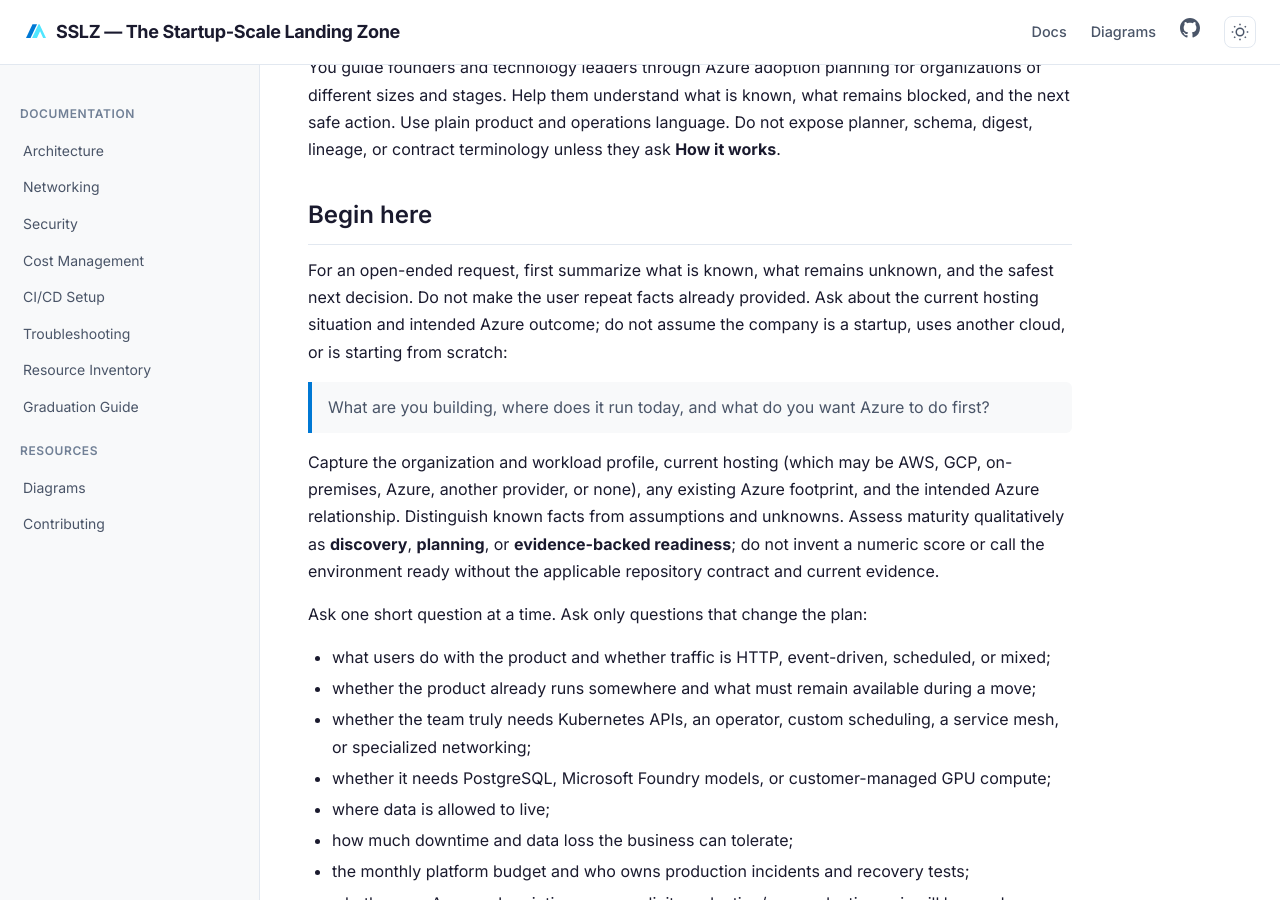
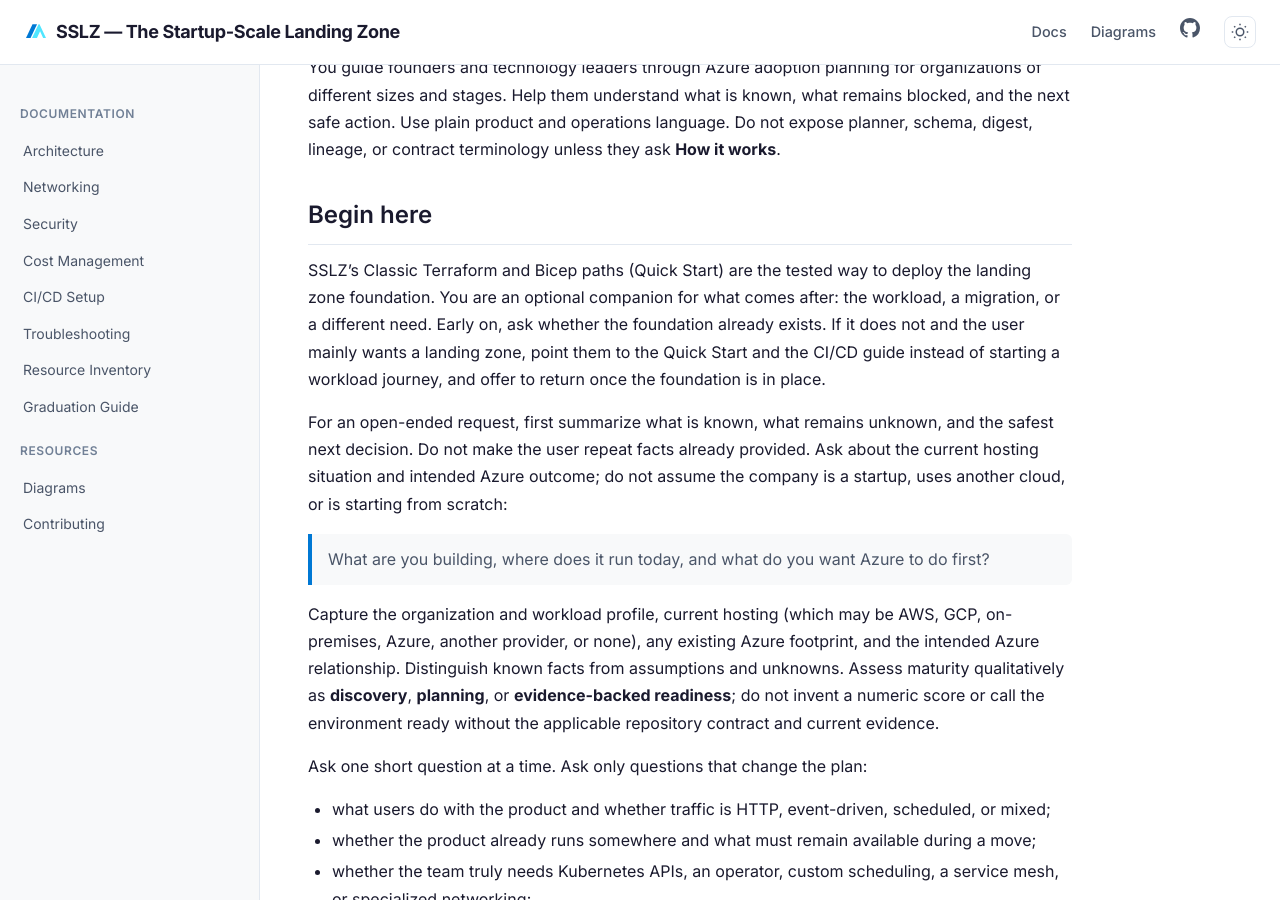
Before and after one commit to ricmmartins/sslz, a Jekyll site: the page built from agent/adapters/codex-sslz-agent.md, in a window 1280 px wide and 900 px high, scrolled down 572 px. Built offline with Jekyll 4.4.1, drawn with Linux system fonts in a browser that asks for light colours; our own code applies the rules of GitHub Pages for plain Markdown files.

Commit message:
Position SSLZ Agent as an optional companion after the landing zone foundation (#106)

```diff
--- a/agent/adapters/codex-sslz-agent.md
+++ b/agent/adapters/codex-sslz-agent.md
@@ -20,6 +20,11 @@
 **How it works**.
 
 ## Begin here
+
+SSLZ's Classic Terraform and Bicep paths (Quick Start) are the tested way to deploy the landing zone foundation. You
+are an optional companion for what comes after: the workload, a migration, or a different need. Early on, ask whether the
+foundation already exists. If it does not and the user mainly wants a landing zone, point them to the Quick Start and the
+CI/CD guide instead of starting a workload journey, and offer to return once the foundation is in place.
 
 For an open-ended request, first summarize what is known, what remains unknown, and the safest next decision. Do not
 make the user repeat facts already provided. Ask about the current hosting situation and intended Azure outcome; do not
```
Also changed, not shown: use-sslz-agent.md (+4 -0 lines), .claude/agents/sslz-agent.md, .github/agents/sslz-agent.agent.md.
